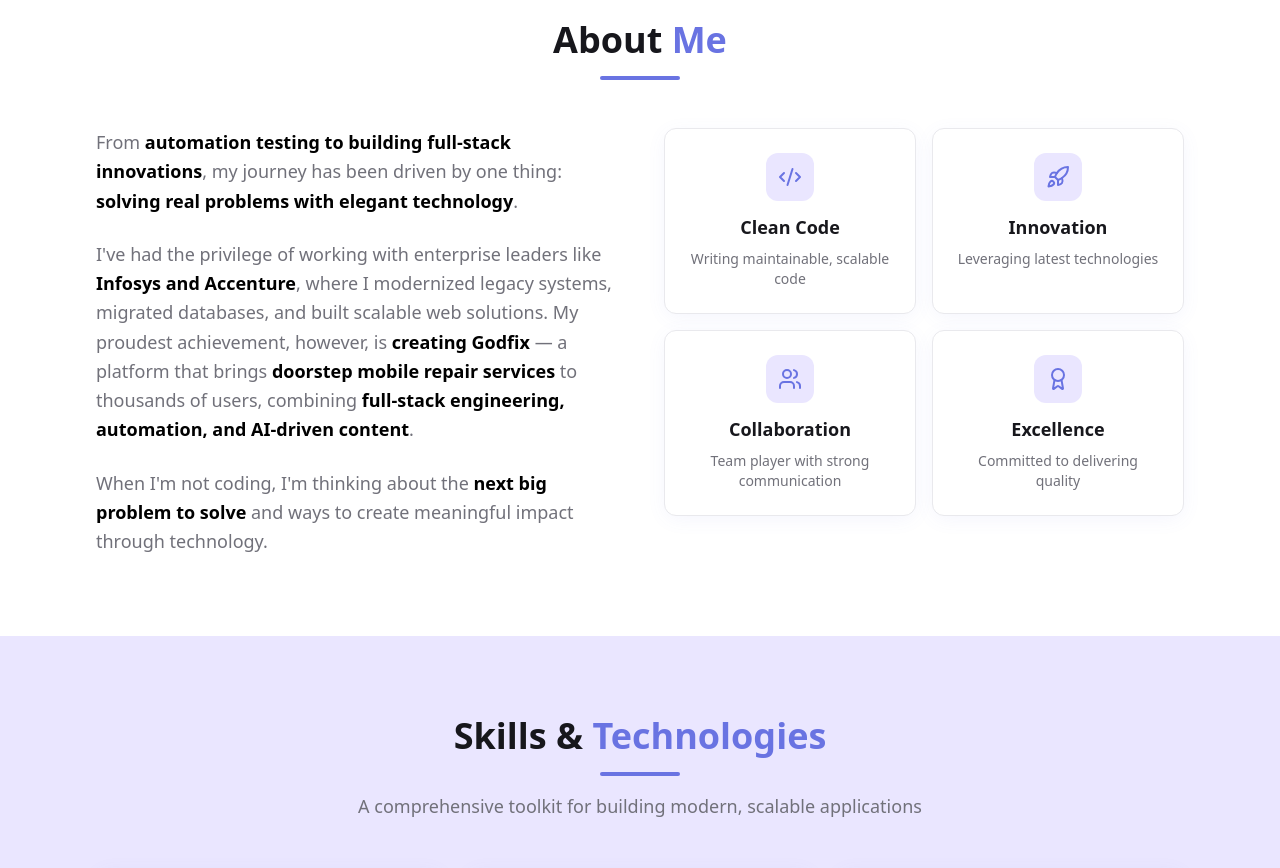
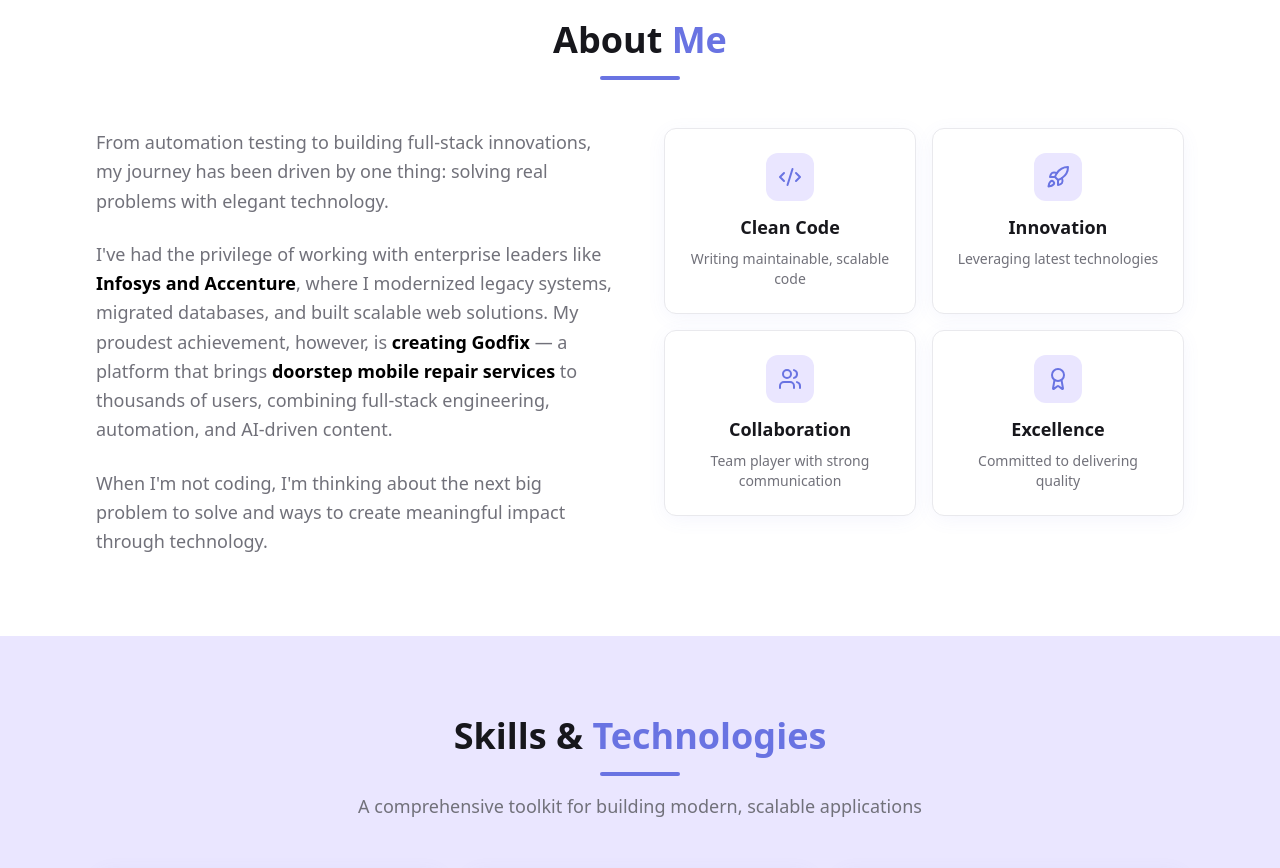
Before and after one commit to GodFix1/priyaranjan-dash-portfolio, a React (Vite) app: page / in a window 1280 px wide. Shown: the part 860-1728 px from the top of the page. Built offline with nearby package versions, Linux system fonts and the light colour scheme; the HTML template or start-up script is replaced by a standard one.

Commit message:
Refactor About Me highlighting

```diff
--- a/src/components/About.tsx
+++ b/src/components/About.tsx
@@ -38,13 +38,13 @@ const About = () => {
         <div className="grid md:grid-cols-2 gap-12 items-start">
           <div className="space-y-6 animate-slide-in">
             <p className="text-lg text-muted-foreground leading-relaxed">
-              From <span className="text-black dark:text-white font-semibold">automation testing to building full-stack innovations</span>, my journey has been driven by one thing: <span className="text-black dark:text-white font-semibold">solving real problems with elegant technology</span>.
+              From automation testing to building full-stack innovations, my journey has been driven by one thing: solving real problems with elegant technology.
             </p>
             <p className="text-lg text-muted-foreground leading-relaxed">
-              I've had the privilege of working with enterprise leaders like <span className="text-black dark:text-white font-semibold">Infosys and Accenture</span>, where I modernized legacy systems, migrated databases, and built scalable web solutions. My proudest achievement, however, is <span className="text-black dark:text-white font-semibold">creating Godfix</span> — a platform that brings <span className="text-black dark:text-white font-semibold">doorstep mobile repair services</span> to thousands of users, combining <span className="text-black dark:text-white font-semibold">full-stack engineering, automation, and AI-driven content</span>.
+              I've had the privilege of working with enterprise leaders like <span className="text-black dark:text-white font-semibold">Infosys and Accenture</span>, where I modernized legacy systems, migrated databases, and built scalable web solutions. My proudest achievement, however, is <span className="text-black dark:text-white font-semibold">creating Godfix</span> — a platform that brings <span className="text-black dark:text-white font-semibold">doorstep mobile repair services</span> to thousands of users, combining full-stack engineering, automation, and AI-driven content.
             </p>
             <p className="text-lg text-muted-foreground leading-relaxed">
-              When I'm not coding, I'm thinking about the <span className="text-black dark:text-white font-semibold">next big problem to solve</span> and ways to create meaningful impact through technology.
+              When I'm not coding, I'm thinking about the next big problem to solve and ways to create meaningful impact through technology.
             </p>
           </div>
 
```
